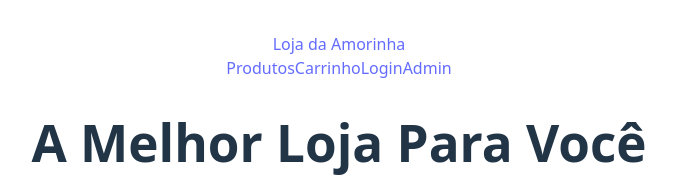
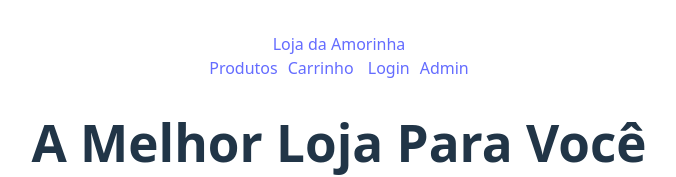
Before and after one commit to Fernanda0106/TrabalhoMini, a React (Vite) app in the folder TrabalhoMini/: page / in a window 1280 px wide. Shown: the top 177 px of the page, without its empty margins (301-977 px from the left). Built offline with nearby package versions, Linux system fonts and the light colour scheme; no server answers.

Commit message:
PUTA Q PARIU ERRO DNV

```diff
--- a/TrabalhoMini/src/components/Header.jsx
+++ b/TrabalhoMini/src/components/Header.jsx
@@ -5,9 +5,9 @@ export default function Header() {
         <header className="w-full bg-white shadow-md px-6 py-4 flex justify-between items-center">
             <Link to="/" className="text-x1 font-bold">Loja da Amorinha</Link>
             <nav className='flex gap-4'>
-                <Link to="/" className="houver:underline">Produtos</Link>
-                <Link to="/cart" className="houver:underline">Carrinho</Link>
-                <Link to="/login" className="houver:underline">Login</Link>
+                <Link to="/" className="houver:underline" style={{marginRight:'10px'}}>Produtos</Link>
+                <Link to="/cart" className="houver:underline" style={{marginRight:'10px'}}>Carrinho </Link>
+                <Link to="/login" className="houver:underline" style={{marginRight:'10px'}}>Login</Link>
                 <Link to="/admin" className="houver:underline">Admin</Link>
             </nav>
         </header>
--- a/TrabalhoMini/src/components/productCard.jsx
+++ b/TrabalhoMini/src/components/productCard.jsx
@@ -6,8 +6,9 @@ export default function ProductCard({product}){
     const navigate = useNavigate();
 
     const header =(
-        <img alt={product.title}
+        <img width='300px' alt={product.title}
          src={product.image}
+         style={{maxWidth: '300px'}}
           className="product-image"
           />
     );
--- a/TrabalhoMini/src/pages/Cart.jsx
+++ b/TrabalhoMini/src/pages/Cart.jsx
@@ -2,6 +2,7 @@
 import { Button } from 'primereact/button';
 import { Card } from 'primereact/card';
 import { Divider } from 'primereact/divider';
+import { useState, useRef } from 'react';
 
 export default function Cart() {
     const { cartItems, removeFromCart, clearCart } = useCart();
```
